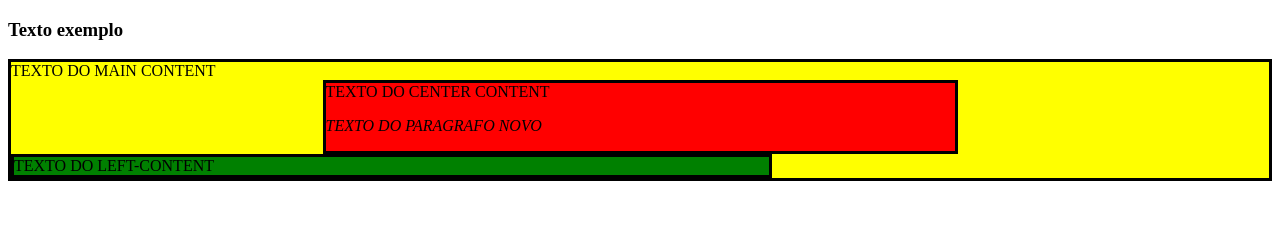
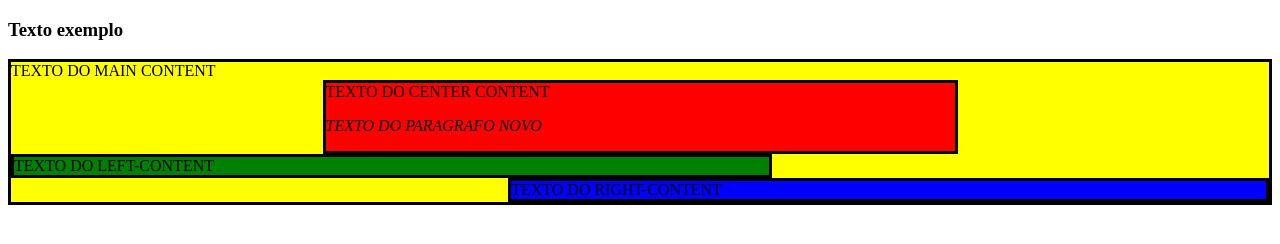
Before and after one commit to r0germjr/exercises-javascript-dom-eventos-e-web-storage.1, a plain HTML site: page index.html in a window 1280 px wide. Drawn offline with Linux system fonts and the light colour scheme.

Commit message:
Resolve o exercicio 06

```diff
--- a/index.html
+++ b/index.html
@@ -85,11 +85,23 @@
 
       // exercicio05
       // Adicione a tag div com a classe left-content como filho da tag div criada no passo 2;
-
       let elementDivLeftContent = document.createElement('div');
       elementDivLeftContent.className = 'left-content';
       elementDivLeftContent.innerText = 'TEXTO DO LEFT-CONTENT';
       elementoDiv.appendChild(elementDivLeftContent);
+
+      // exericio06
+      // Adicione a tag div com a classe right-content como filho da tag div criada no passo 2;
+      let elementDivRightContent = document.createElement('div');
+      elementDivRightContent.className = 'right-content';
+      elementDivRightContent.innerText = 'TEXTO DO RIGHT-CONTENT';
+      elementoDiv.appendChild(elementDivRightContent);
+
+      // exercicio07
+      // Adicione uma imagem com src configurado para o valor https://picsum.photos/200 e classe small-image . Esse elemento deve ser filho do div criado no passo 5;
+      let createdImage = document.createElement('img');
+
+
 
 
 
```
